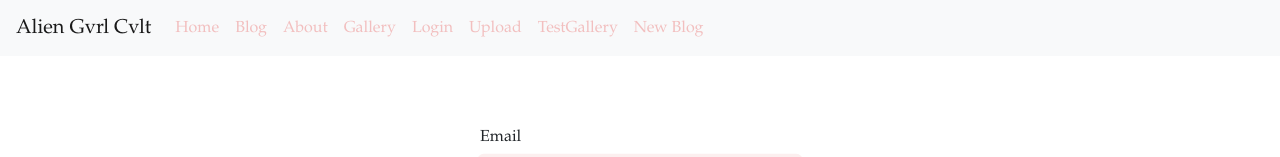
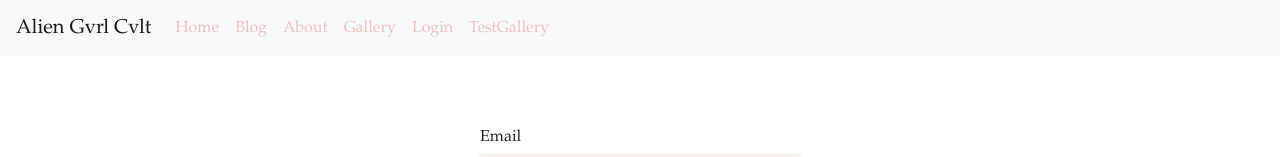
Before and after one commit to paulreyneveld/agc, a React (Create React App) app: page /login in a window 1280 px wide. Shown: the top 157 px of the page. Built offline with nearby package versions, Linux system fonts and the light colour scheme.

Commit message:
Changed menu view for logged in user

```diff
--- a/src/components/Login.js
+++ b/src/components/Login.js
@@ -24,8 +24,6 @@ const Login = () => {
         window.localStorage.setItem(
           'loggedBlogappUser', JSON.stringify(user)
         )
-        console.log(user)
-        // blogService.setToken(user.token)
         dispatch(initializeUser(user))
       } catch (exception) {
         console.log(exception)
--- a/src/components/Navigation.js
+++ b/src/components/Navigation.js
@@ -15,6 +15,17 @@ const Navigation = ({ handleLogout }) => {
         }
     }
 
+    const authMenuView = () => {
+        if (user) {
+            return (
+                <>
+                <Nav.Link as={Link} to="/upload">Upload</Nav.Link>
+                <Nav.Link as={Link} to="/newblog">New Blog</Nav.Link>
+                </>
+            )
+        }
+    }
+
     return (
     <Nav>
     <Navbar fixed="top" bg="light" expand="lg">
@@ -27,9 +38,8 @@ const Navigation = ({ handleLogout }) => {
             <Nav.Link as={Link} to="/about">About</Nav.Link>
             <Nav.Link as={Link} to="/gallery">Gallery</Nav.Link>
             <Nav.Link as={Link} to="/login">Login</Nav.Link>
-            <Nav.Link as={Link} to="/upload">Upload</Nav.Link>
             <Nav.Link as={Link} to="/testgallery">TestGallery</Nav.Link>
-            <Nav.Link as={Link} to="/newblog">New Blog</Nav.Link>
+            {authMenuView()}
             </Nav>
         </Navbar.Collapse>
 
```
Also changed, not shown: 1 other file (tests, documents, lock files or other folders).
